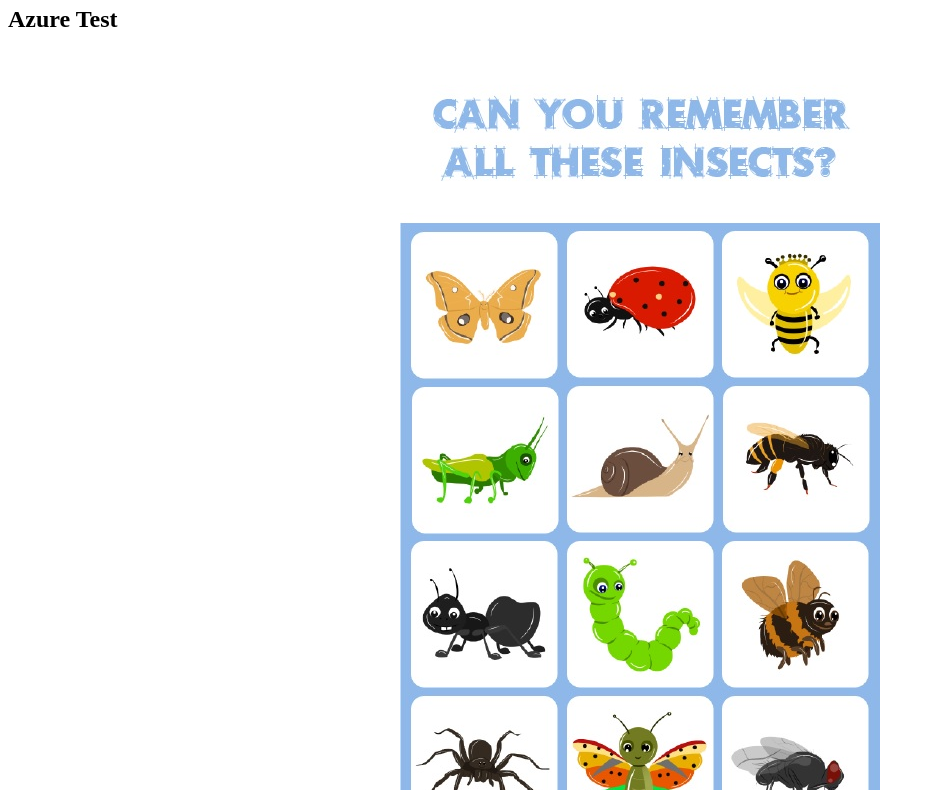
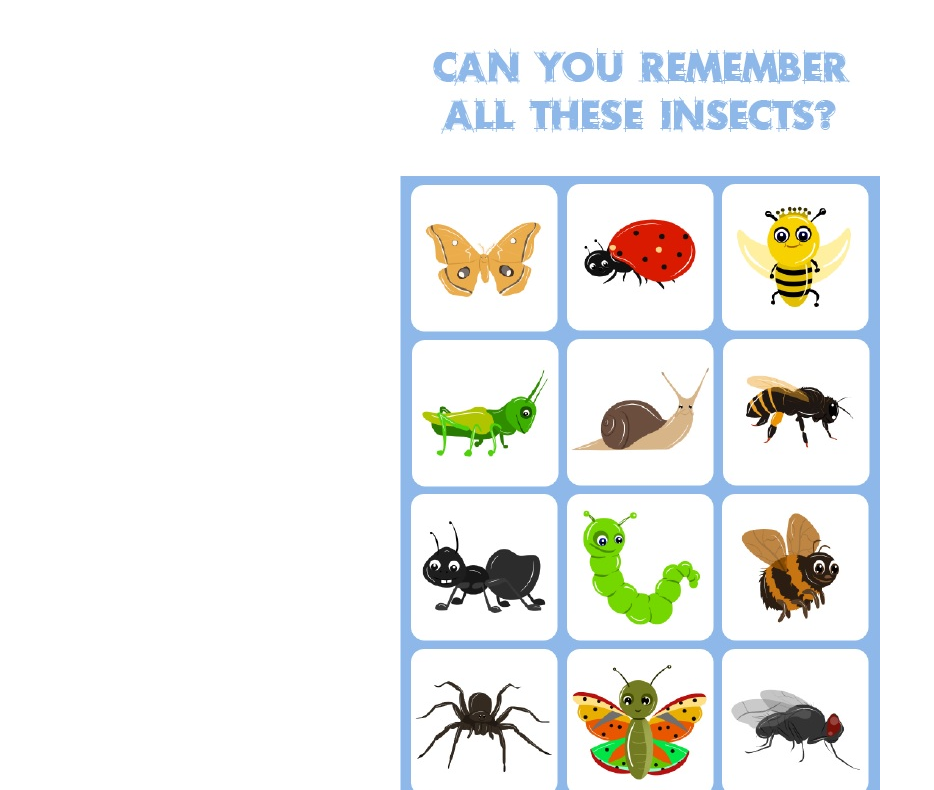
Before and after one commit to starmaerker/memory_king, a plain HTML site: page index.html in a window 1280 px wide. Shown: the part 60-850 px from the top of the page, without its empty margins (0-934 px from the left). Drawn offline with Linux system fonts and the light colour scheme.

Commit message:
Update index.html

```diff
--- a/index.html
+++ b/index.html
@@ -17,7 +17,7 @@
 </script>
 <body>
 <h1 id="mem">Memory King</h1>
-	<h2> Azure Test</h2>
+
 <img id="startbild" src="images/insects.jpg" alt="Memory Pic"></img>
 
 
```
